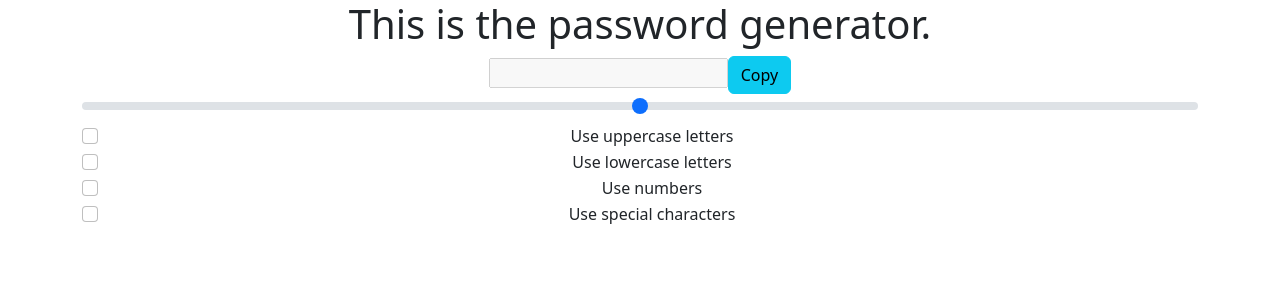
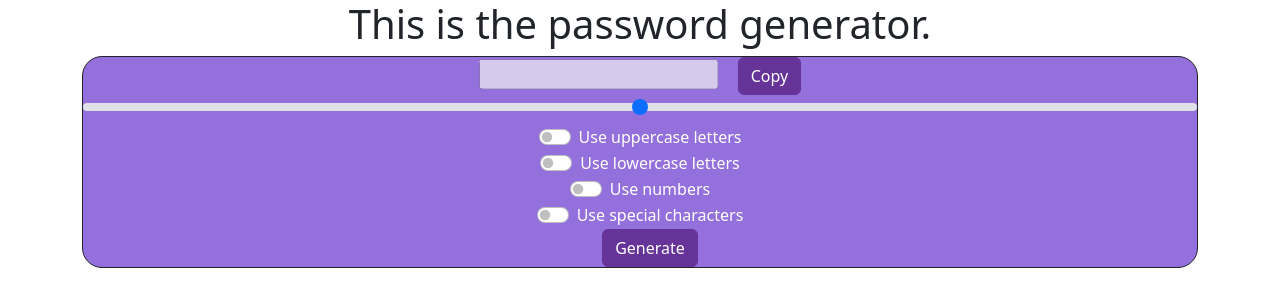
Before and after one commit to butterybagels/password-generator, a React (Create React App) app: page / in a window 1280 px wide. Shown: the top 306 px of the page. Built offline with nearby package versions, Linux system fonts and the light colour scheme.

Commit message:
Added function to generate random password

```diff
--- /dev/null
+++ b/src/components/PasswordGeneratorContainerComponent/PasswordGenerator.css
@@ -0,0 +1,27 @@
+.generator-container {
+    height: 100%;
+    width: 100%;
+    border: solid 1px;
+    border-radius: 20px;
+    background-color: mediumpurple;
+}
+
+label {
+    color: white;
+}
+
+button {
+    color: white !important;
+    background-color: rebeccapurple !important;
+    border-color: rebeccapurple !important;
+    margin-left: 20px !important;
+}
+
+button:hover {
+    background-color: lightpink !important;
+    border-color: lightpink !important;
+}
+
+.form-range {
+    width: 50px;
+}
--- a/src/components/PasswordGeneratorContainerComponent/PasswordGeneratorContainerComponent.js
+++ b/src/components/PasswordGeneratorContainerComponent/PasswordGeneratorContainerComponent.js
@@ -1,4 +1,5 @@
 import {useState} from "react";
+import './PasswordGenerator.css'
 
 export default function PasswordGeneratorContainerComponent() {
 
@@ -7,33 +8,117 @@ export default function PasswordGeneratorContainerComponent() {
         console.log('Generating...')
     }
 
+    function generateUppercase() {
+        const uppercaseLetters = 'ABCDEFGHIJKLMNOPQRSTUVWXYZ'
+
+        return uppercaseLetters
+        // return uppercaseLetters.charAt(Math.floor(Math.random() * uppercaseLetters.length))
+    }
+
+    function generateLowercase() {
+        const lowercaseLetters = 'abcdefghijklmnopqrstuvwxyz'
+
+        return lowercaseLetters
+        // return lowercaseLetters.charAt(Math.floor(Math.random() * lowercaseLetters.length))
+    }
+
+    function generateNumber() {
+        const numbers = '0123456789'
+
+        return numbers
+        // return numbers.charAt(Math.floor(Math.random() * numbers.length))
+    }
+
+    function generateSpecialCharacter() {
+        const specialCharacters = '!@#$%^&*()'
+
+        return specialCharacters
+        // return specialCharacters.charAt(Math.floor(Math.random() * specialCharacters.length))
+    }
+
+    function generatePassword(e, desiredLength, useUppercase, useLowercase, useNumbers, useSpecialCharacters) {
+
+        e.preventDefault();
+
+        let generatedPassword = ""
+        let complexityCharacters = ""
+
+        if (useUppercase) complexityCharacters += generateUppercase()
+
+        if (useLowercase) complexityCharacters += generateLowercase()
+
+        if (useNumbers) complexityCharacters += generateNumber()
+
+        if (useSpecialCharacters) complexityCharacters += generateSpecialCharacter()
+
+
+        // Loop through desired length
+        for (let i = 0; i < desiredLength; i++) {
+            // let randomCharacter = Math.floor(Math.random(4))
+
+            let passwordCharacter = complexityCharacters.charAt(Math.floor(Math.random() * complexityCharacters.length))
+
+            generatedPassword += passwordCharacter
+            // switch (randomCharacter) {
+            //     case 0:
+            //         let uppercaseLetter = generateUppercase()
+            //         generatedPassword += uppercaseLetter
+            //         break;
+            //     case 1:
+            //         let lowercaseLetter = generateLowercase()
+            //         generatedPassword += lowercaseLetter
+            //         break;
+            //     case 2:
+            //         let number = generateNumber()
+            //         generatedPassword += number
+            //         break;
+            //     case 3:
+            //         let specialCharacter = generateSpecialCharacter()
+            //         generatedPassword += specialCharacter
+            //         break;
+            //     default:
+            //         break;
+            // }
+        }
+
+        console.log(generatedPassword)
+        return generatedPassword
+        // Choose randomly from letter, number or character
+        // Append to generated password string
+        // Return generated password string
+    }
+
     return (
         <div className="container">
+            <div className="generator-container">
                 <form>
                     <input type="text" value={generatedPassword} onChange={handleGenerate} disabled={true}/>
                     <button className="btn btn-info">Copy</button><br />
                     <input className="form-range" type="range" min="4" max="20" step="1" defaultValue="12"/>
 
-                <div className="form-check">
-                    <label className="form-check-label" htmlFor="use-uppercase">Use uppercase letters</label>
-                    <input className="form-check-input" type="checkbox" id="use-uppercase"/>
+                    <div className="form-check form-switch">
+                        {/*<input className="form-check-input" type="checkbox" id="use-uppercase"/>*/}
+                        <label className="form-check-label" htmlFor="use-uppercase">Use uppercase letters <input className="form-check-input" type="checkbox" id="use-uppercase"/></label>
                     </div>
 
-                <div className="form-check">
-                    <label className="form-check-label" htmlFor="use-lowercase">Use lowercase letters</label>
-                    <input className="form-check-input" type="checkbox" id="use-lowercase"/>
+                    <div className="form-check form-switch">
+                        {/*<input className="form-check-input" type="checkbox" id="use-lowercase"/>*/}
+                        <label className="form-check-label" htmlFor="use-lowercase">Use lowercase letters <input className="form-check-input" type="checkbox" id="use-lowercase"/></label>
                     </div>
 
-                <div className="form-check">
-                    <label className="form-check-label" htmlFor="use-numbers">Use numbers</label>
-                    <input className="form-check-input" type="checkbox" id="use-numbers"/>
+                    <div className="form-check form-switch">
+                        {/*<input className="form-check-input" type="checkbox" id="use-numbers"/>*/}
+                        <label className="form-check-label" htmlFor="use-numbers">Use numbers <input className="form-check-input" type="checkbox" id="use-numbers"/></label>
                     </div>
 
-                <div className="form-check">
-                    <label className="form-check-label" htmlFor="use-special-characters">Use special characters</label>
-                    <input className="form-check-input" type="checkbox" id="use-special-characters"/>
+                    <div className="form-check form-switch">
+                        {/*<input className="form-check-input" type="checkbox" id="use-special-characters"/>*/}
+                        <label className="form-check-label" htmlFor="use-special-characters">Use special characters <input className="form-check-input" type="checkbox" id="use-special-characters"/></label>
                     </div>
+
+                    <button className="btn btn-info" onClick={(e) => generatePassword(e, 20, false, true, false, true)}>Generate</button>
                 </form>
+            </div>
         </div>
     )
 }
```
Lines whose indentation alone changed are shown as unchanged.
